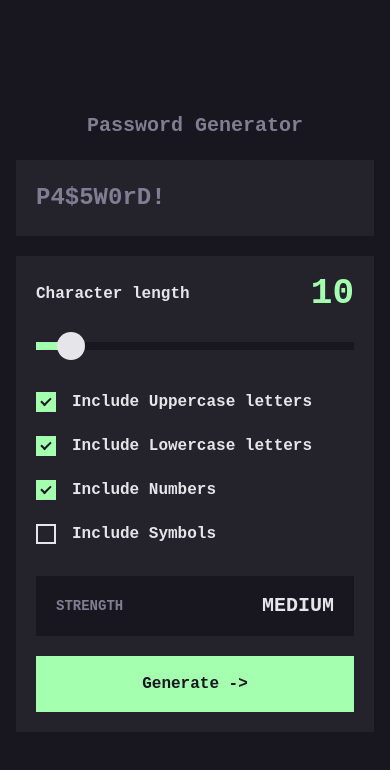
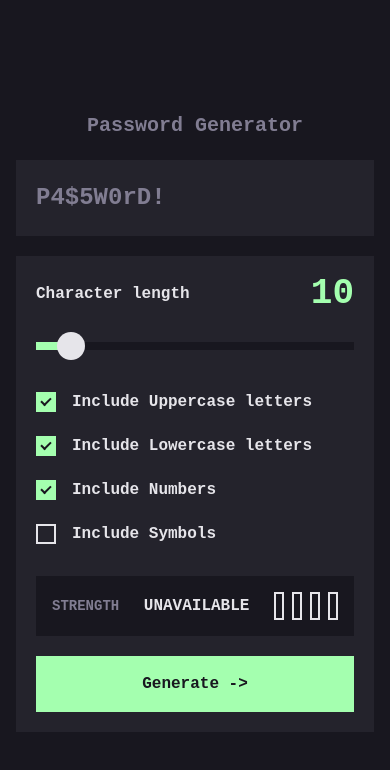
Before and after one commit to clairechabas/password-generator, a React (Vite) app: page / in a window 390 px wide. Shown: the top 770 px of the page. Built offline with nearby package versions, Linux system fonts and the light colour scheme.

Commit message:
feat: add password strength estimation and indicator

```diff
--- a/src/App.css
+++ b/src/App.css
@@ -52,28 +52,6 @@
   text-align: center;
 }
 
-.strength-indicator {
-  display: flex;
-  align-items: center;
-  justify-content: space-between;
-  gap: var(--space-4);
-  min-height: var(--size-strength-min-height);
-  padding: var(--space-4) var(--space-5);
-  background: var(--color-background);
-}
-
-.strength-label {
-  color: var(--color-text-muted);
-  font-size: var(--font-size-xs);
-  line-height: var(--line-height-xs);
-  text-transform: uppercase;
-}
-
-.strength-value {
-  font-size: var(--font-size-md);
-  line-height: var(--line-height-md);
-}
-
 .generate-button {
   display: grid;
   place-items: center;
--- a/src/App.tsx
+++ b/src/App.tsx
@@ -1,7 +1,17 @@
+import React from "react";
 import "./App.css";
-import { CharacterLengthSlider, CharacterOptions } from "./components";
+import {
+  CharacterLengthSlider,
+  CharacterOptions,
+  DEFAULT_OPTIONS,
+  StrengthIndicator,
+} from "./components";
+import { estimatePasswordStrength } from "./domain/strength";
 
 export default function App() {
+  const [selected, setSelected] = React.useState(DEFAULT_OPTIONS);
+  const strength = estimatePasswordStrength(selected);
+
   return (
     <main className="page">
       <section className="password-generator" aria-labelledby="generator-title">
@@ -16,12 +26,9 @@ export default function App() {
         <div className="generator-panel">
           <CharacterLengthSlider />
 
-          <CharacterOptions />
+          <CharacterOptions selected={selected} setSelected={setSelected} />
 
-          <div className="strength-indicator">
-            <span className="strength-label">Strength</span>
-            <span className="strength-value">MEDIUM</span>
-          </div>
+          <StrengthIndicator strength={strength} />
 
           <div className="generate-button">{`Generate ->`}</div>
         </div>
--- a/src/components/CharacterOptions.tsx
+++ b/src/components/CharacterOptions.tsx
@@ -11,15 +11,20 @@ const OPTIONS: ReadonlyArray<{ key: CharacterCategory; label: string }> = [
   { key: "symbols", label: "Include Symbols" },
 ];
 
-const DEFAULT_OPTIONS: Record<CharacterCategory, boolean> = {
+export const DEFAULT_OPTIONS: Record<CharacterCategory, boolean> = {
   uppercase: true,
   lowercase: true,
   numbers: true,
   symbols: false,
 };
 
-export function CharacterOptions() {
-  const [selected, setSelected] = React.useState(DEFAULT_OPTIONS);
+interface CharacterOptionsProps {
+  selected: Record<CharacterCategory, boolean>;
+  setSelected: React.Dispatch<React.SetStateAction<Record<CharacterCategory, boolean>>>;
+}
+
+export function CharacterOptions(props: CharacterOptionsProps) {
+  const { selected, setSelected } = props;
 
   function handleChange(category: CharacterCategory, checked: boolean) {
     setSelected((current) => ({
--- /dev/null
+++ b/src/components/StrengthIndicator.css
@@ -0,0 +1,77 @@
+.strength-indicator {
+  display: flex;
+  align-items: center;
+  justify-content: space-between;
+  gap: var(--space-4);
+  min-height: var(--size-strength-min-height);
+  padding: var(--space-4) var(--space-5);
+  background: var(--color-background);
+}
+@media (max-width: 40rem) {
+  .strength-indicator {
+    padding-inline: var(--space-4);
+  }
+}
+
+.strength-label {
+  color: var(--color-text-muted);
+  font-size: var(--font-size-xs);
+  line-height: var(--line-height-xs);
+  text-transform: uppercase;
+}
+
+.strength-result {
+  display: flex;
+  align-items: center;
+  gap: var(--space-4);
+}
+@media (max-width: 40rem) {
+  .strength-result {
+    gap: var(--space-2);
+  }
+}
+
+.strength-value {
+  font-size: var(--font-size-md);
+  line-height: var(--line-height-md);
+  text-transform: uppercase;
+}
+@media (max-width: 40rem) {
+  .strength-value {
+    font-size: var(--font-size-sm);
+    line-height: var(--line-height-sm);
+  }
+}
+
+.strength-bars {
+  display: flex;
+  align-items: center;
+  gap: var(--space-2);
+}
+
+.strength-bar {
+  width: var(--strength-bar-width);
+  height: var(--strength-bar-height);
+  border: var(--strength-bar-border-width) solid var(--color-text-primary);
+}
+
+.strength-bar--active {
+  border-color: var(--strength-color);
+  background: var(--strength-color);
+}
+
+.strength-bar[data-level="too-weak"] {
+  --strength-color: var(--color-strength-too-weak);
+}
+
+.strength-bar[data-level="weak"] {
+  --strength-color: var(--color-strength-weak);
+}
+
+.strength-bar[data-level="medium"] {
+  --strength-color: var(--color-strength-medium);
+}
+
+.strength-bar[data-level="strong"] {
+  --strength-color: var(--color-strength-strong);
+}
--- /dev/null
+++ b/src/components/StrengthIndicator.tsx
@@ -0,0 +1,47 @@
+import type { PasswordStrength } from "../domain/strength";
+import "./StrengthIndicator.css";
+
+interface StrengthIndicatorProps {
+  strength: PasswordStrength | null;
+}
+
+export function StrengthIndicator(props: StrengthIndicatorProps) {
+  const { strength } = props;
+  const activeBars = strength ? LEVEL_BARS[strength.level] : 0;
+
+  return (
+    <div className="strength-indicator">
+      <span className="strength-label">Strength</span>
+
+      <div className="strength-result">
+        <span className="strength-value">
+          {strength ? LEVEL_LABELS[strength.level] : "Unavailable"}
+        </span>
+      </div>
+
+      <div className="strength-bars" aria-hidden="true">
+        {[1, 2, 3, 4].map((bar) => (
+          <span
+            key={bar}
+            className={`strength-bar ${bar <= activeBars ? "strength-bar--active" : ""}`}
+            data-level={strength?.level}
+          />
+        ))}
+      </div>
+    </div>
+  );
+}
+
+const LEVEL_LABELS = {
+  "too-weak": "Too weak",
+  weak: "Weak",
+  medium: "Medium",
+  strong: "Strong",
+};
+
+const LEVEL_BARS = {
+  "too-weak": 1,
+  weak: 2,
+  medium: 3,
+  strong: 4,
+};
--- a/src/components/index.ts
+++ b/src/components/index.ts
@@ -1,2 +1,3 @@
 export * from "./CharacterLengthSlider";
 export * from "./CharacterOptions";
+export * from "./StrengthIndicator";
--- a/src/domain/password.ts
+++ b/src/domain/password.ts
@@ -9,7 +9,7 @@ export interface PasswordOptions {
 export const MIN_LENGTH = 1;
 export const MAX_LENGTH = 128;
 
-const CHARACTER_SETS = {
+export const CHARACTER_SETS = {
   uppercase: "ABCDEFGHIJKLMNOPQRSTUVWXYZ",
   lowercase: "abcdefghijklmnopqrstuvwxyz",
   numbers: "0123456789",
--- /dev/null
+++ b/src/domain/strength.ts
@@ -0,0 +1,43 @@
+import { CHARACTER_SETS, type PasswordOptions } from "./password";
+
+export type StrengthLevel = "too-weak" | "weak" | "medium" | "strong";
+
+export interface PasswordStrength {
+  level: StrengthLevel;
+  estimatedBits: number;
+}
+
+export function estimatePasswordStrength(options: PasswordOptions): PasswordStrength | null {
+  const { length, ...categories } = options;
+
+  if (!Number.isInteger(length) || length < 1) {
+    return null;
+  }
+
+  const poolSize = (Object.keys(CHARACTER_SETS) as Array<keyof typeof CHARACTER_SETS>).reduce(
+    (total, category) => total + (categories[category] ? CHARACTER_SETS[category].length : 0),
+    0,
+  );
+
+  const selectedCount = Object.values(categories).filter(Boolean).length;
+
+  if (poolSize === 0 || length < selectedCount) {
+    return null;
+  }
+
+  const estimatedBits = length * Math.log2(poolSize);
+
+  let level: StrengthLevel;
+
+  if (estimatedBits < 28) {
+    level = "too-weak";
+  } else if (estimatedBits < 50) {
+    level = "weak";
+  } else if (estimatedBits < 80) {
+    level = "medium";
+  } else {
+    level = "strong";
+  }
+
+  return { level, estimatedBits };
+}
--- a/src/styles/tokens.css
+++ b/src/styles/tokens.css
@@ -67,6 +67,11 @@
   --checkbox-focus-width: 0.1875rem;
   --checkbox-focus-offset: 0.25rem;
   --checkbox-target-min-height: 2.75rem;
+
+  /* Strength indicator */
+  --strength-bar-width: 0.625rem;
+  --strength-bar-height: 1.75rem;
+  --strength-bar-border-width: 0.125rem;
 }
 
 /* Responsive design decisions */
```
